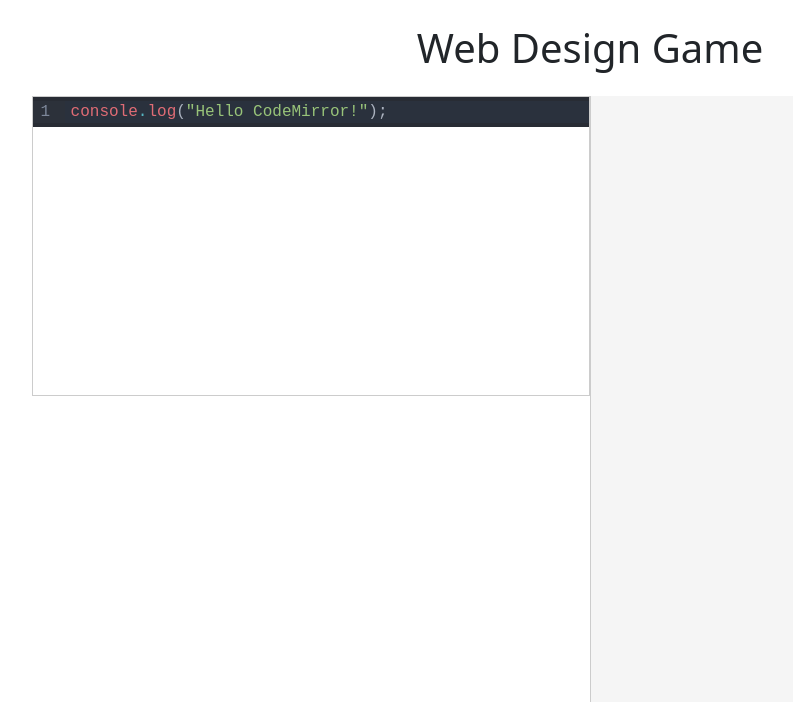
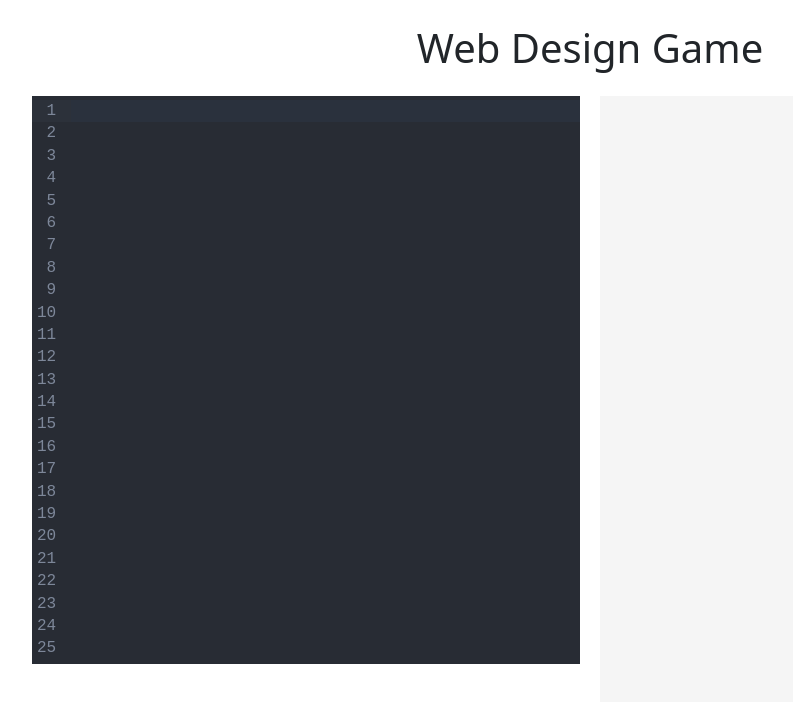
Before and after one commit to DevinneLeigh/Web-Design-Game, a Vue app: page / in a window 1280 px wide. Shown: the top 702 px of the page, without its empty margins (50-843 px from the left). Built offline with nearby package versions, Linux system fonts and the light colour scheme.

Commit message:
Game window style updates.

```diff
--- a/src/assets/styles/main.scss
+++ b/src/assets/styles/main.scss
@@ -1,18 +1,70 @@
 @import "bootstrap/scss/bootstrap";
 
+
+$xs:  400px;
+$sm:  576px;
+$md:  768px;
+$lg:  960px;
+$xl:  1200px;
+$xxl: 1400px;
+
+/* Mixins */
+@mixin xs { @media (min-width: $xs) { @content; }}
+@mixin sm { @media (min-width: $sm) { @content; } }
+@mixin sm-landscape { @media (min-width: $sm) and (max-width: $md) and (orientation: landscape) { @content; } }
+@mixin md { @media (min-width: $md) { @content; } }
+@mixin lg { @media (min-width: $lg) { @content; } }
+@mixin xl { @media (min-width: $xl) { @content; } }
+@mixin xxl { @media (min-width: $xxl) { @content; } }
+@mixin lt($width) { @media (max-width: $width) { @content; } }
+@mixin gt($width) { @media (min-width: $width) { @content; } }
+@mixin between($width1, $width2) { @media (min-width: $width1) and (max-width: $width2) { @content; } }
+
+
+/**
+@include xs { // 400px
+
+}
+@include sm { // 576px
+
+}
+@include md { // 768px
+
+}
+@include lg { // 960px
+
+}
+@include xl { // 1200px
+
+}
+@include xxl { // 1400px
+
+}
+**/
+
 body {
-    margin: 0;
-    height: 100%;
+  margin: 0;
+  height: 100%;
 }
 
 .game-window {
   display: flex;
-  height: 100vh; /* full screen */
+  flex-flow: column;
+  height: 100vh;
+  gap: 20px;
+  @include lg { // 960px
+    flex-flow: row;
+  }
 }
+
 
 .editor {
   flex: 1;
-  border-right: 1px solid #ccc;
+}
+
+.editor-container {
+  height: 100%;
+  display: flex;
 }
 
 .output {
--- a/src/components/CodeEditor.vue
+++ b/src/components/CodeEditor.vue
@@ -12,16 +12,9 @@ const editor = ref(null)
 
 onMounted(() => {
   new EditorView({
-    doc: `console.log("Hello CodeMirror!");`,
+    doc: "\n".repeat(24),
     extensions: [basicSetup, javascript(), oneDark],
     parent: editor.value
   })
 })
 </script>
-
-<style scoped>
-.editor {
-  border: 1px solid #ccc;
-  height: 300px;
-}
-</style>
```
Also changed, not shown: 4 other files (tests, documents, lock files or other folders).
